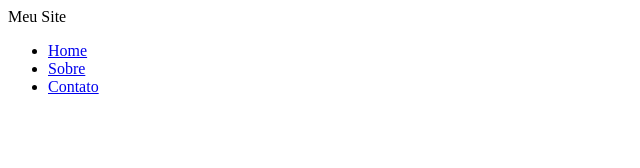
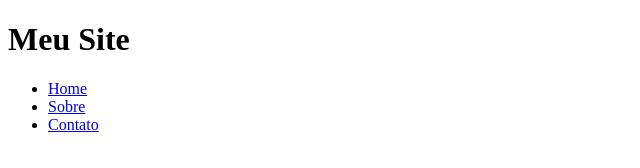
Before and after one commit to marcelohd/site, a plain HTML site: page index.html in a window 1280 px wide. Shown: the whole page, without its empty margins (0-640 px from the left). Drawn offline with Linux system fonts and the light colour scheme.

Commit message:
Update index.html

```diff
--- a/index.html
+++ b/index.html
@@ -6,7 +6,7 @@
 </head>
 
 <body>
-Meu Site
+    <h1>Meu Site</h1>
 
 <ul>
     <li><a href="index.html">Home</a></li>
```
